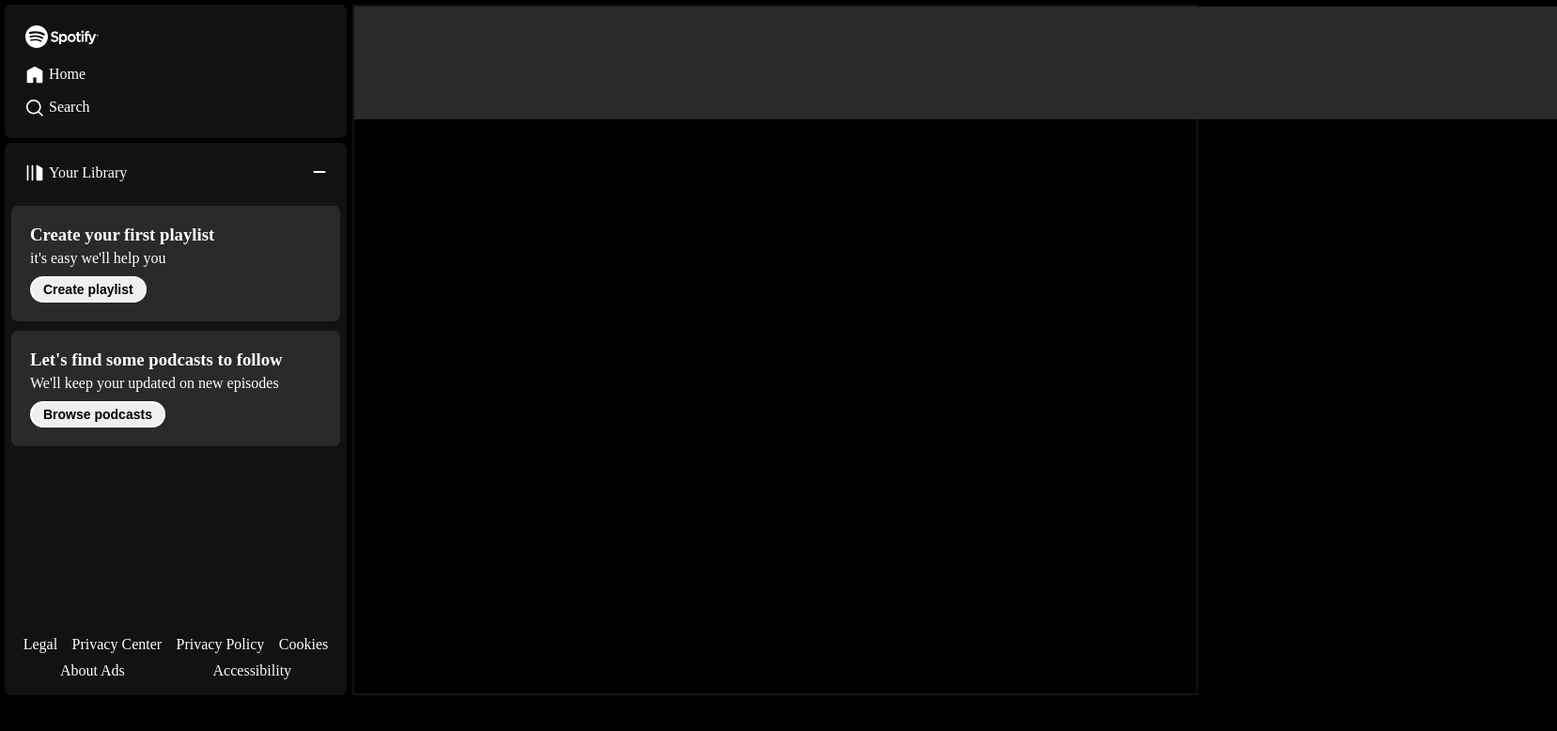
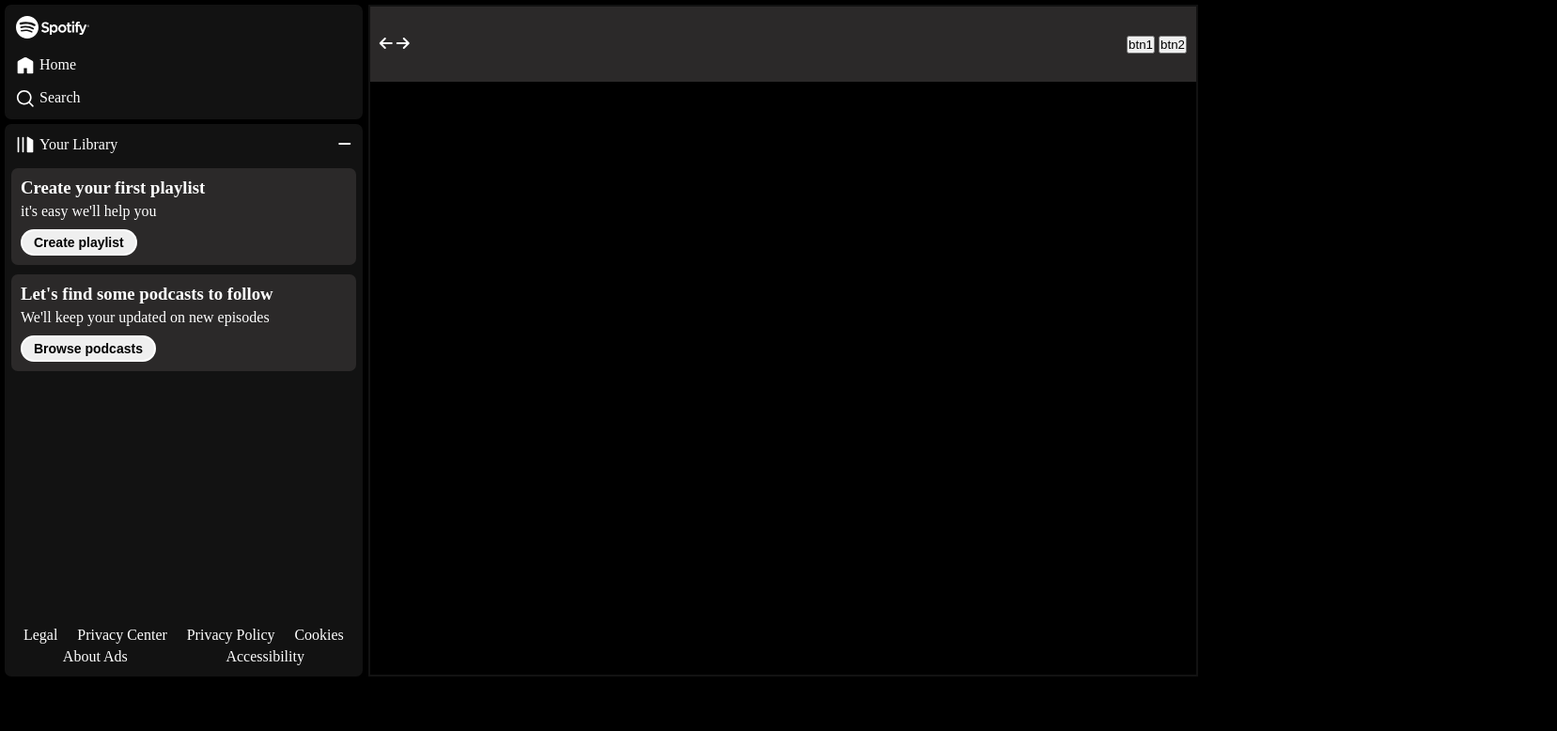
Before and after one commit to mfarhanprofessional/SpotifyClone, a plain HTML site: page index.html in a window 1280 px wide. Shown: the whole page at 94% size, 1657 px wide, since content can reach past the window. Drawn offline with Linux system fonts and the light colour scheme.

Commit message:
Right side Navbar complete

```diff
--- a/css/style.css
+++ b/css/style.css
@@ -48,8 +48,7 @@ ul{
     display: flex;
     justify-content: space-around;
     flex-wrap: wrap;
-    gap: 10px;
-    padding: 15px;
+    gap: 5px;
 }
 .right-sidebar{
     width: 70vw;
@@ -57,6 +56,12 @@ ul{
 }
 .rNavbar{
     background-color: #2b2929;
-    width: 100vw;
-    height: 15vh;
+    width: 100%;
+    height: 10vh;
+    display: flex;
+    justify-content: space-between;
+    align-items: center;
 }
+.rNavbar >*{
+    padding: 10px;
+}
--- a/css/utility.css
+++ b/css/utility.css
@@ -16,6 +16,9 @@
 }
 .mb-2{
     margin-bottom: 10px;
+}
+.p-2{
+    padding: 10px;
 }
 .p-4{
     padding: 20px;
--- a/index.html
+++ b/index.html
@@ -12,7 +12,7 @@
     <div class="sidebar">
     <div class="left-sidebar">
         <div class="home bg-gray border rounded">
-            <div class="p-4">
+            <div class="p-2">
             <div><img class="invert" src="assets/img/logo.svg" alt=""></div>
             <ul>
                 <li class="my-3 flex gap-1"><img class="svg invert" src="assets/img/home.svg" alt="home">Home</li>
@@ -22,7 +22,7 @@
     </div>
 
         <div class="library m-1 bg-gray border rounded ">
-            <div class="flex justify-between items-center p-4">
+            <div class="flex justify-between items-center p-2">
                 <div class="flex items-center gap-1">
                 <img class="svg invert" src="assets/img/library.svg" alt="">
                 <div>Your Library</div>
@@ -30,18 +30,18 @@
             <div><i class="fa-solid fa-minus"></i></div>
             </div>
             <div class="m-1">
-            <div class="box p-4 rounded">
+            <div class="box p-2 rounded">
                 <h3 class="mb-1">Create your first playlist</h3>
                 <p class="mb-2">it's easy we'll help you</p>
                 <button>Create playlist</button>
             </div>
-            <div class="box p-4 rounded my-2">
+            <div class="box p-2 rounded my-2">
                 <h3 class="mb-1">Let's find some podcasts to follow</h3>
                 <p class="mb-2">We'll keep your updated on new episodes</p>
                 <button>Browse podcasts</button>
             </div>
         </div>
-        <div class="footer">
+        <div class="footer p-2">
             <div><a href="https://www.spotify.com/jp/legal/"><span>Legal</span></a></div>
             <div><a href="https://www.spotify.com/jp/privacy/"><span>Privacy Center</span></a></div>
             <div><a href="https://www.spotify.com/jp/legal/privacy-policy/"><span>Privacy Policy</span></a>
@@ -53,7 +53,16 @@
         </div>
     </div>
     <div class="right-sidebar border">
-        <div class="rNavbar"></div>
+        <div class="rNavbar">
+            <div class="navIcon">
+                <i class="fa-solid fa-arrow-left"></i>
+                <i class="fa-solid fa-arrow-right"></i>
+            </div>
+            <div>
+                <button>btn1</button>
+                <button>btn2</button>
+            </div>
+        </div>
     </div>
 </div>
 </body>
```
